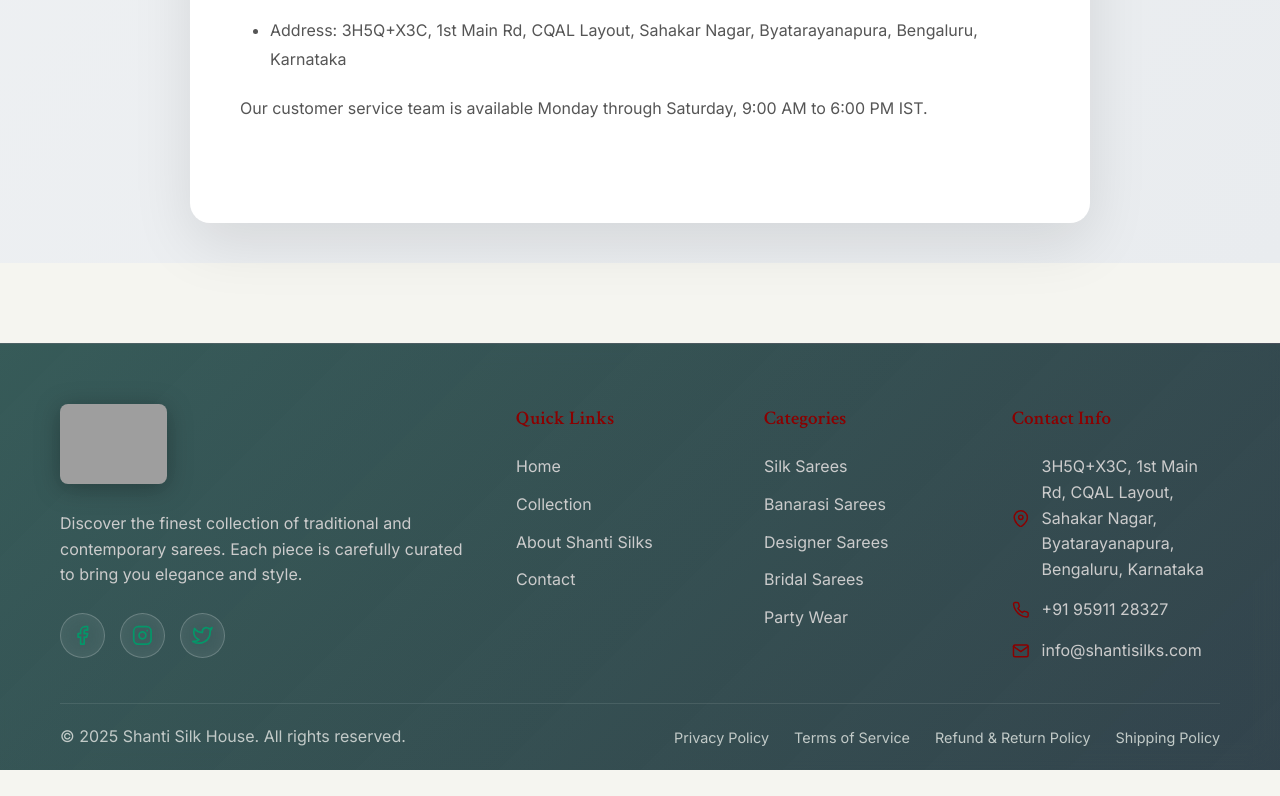
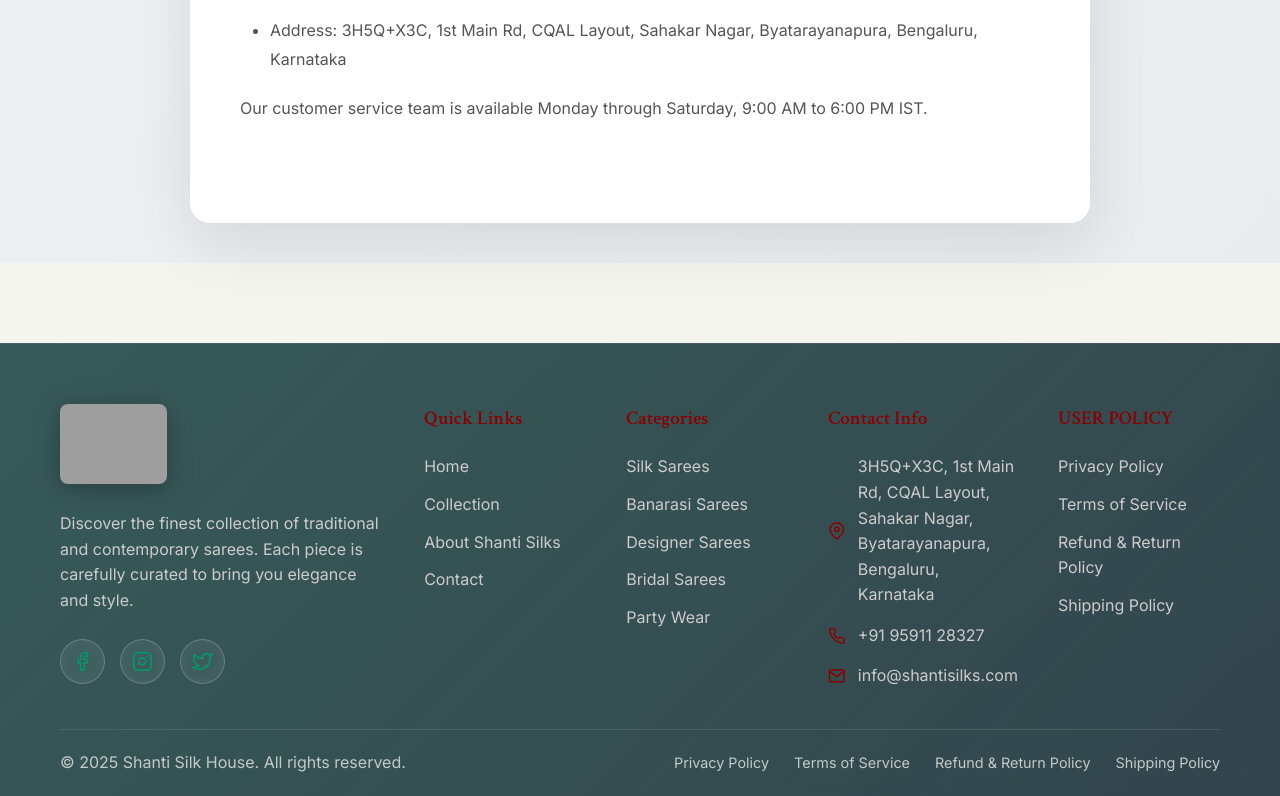
Before and after one commit to Sharan630/Shanti_silkhouse, a React (Create React App) app: page /policies/shipping-policy in a window 1280 px wide. Shown: the part 4174-4970 px from the top of the page. Before the commit the page ends 4944 px from the top, so only its background shows below. Built offline with nearby package versions, Linux system fonts and the light colour scheme; grey boxes are pictures that could not be loaded.

Commit message:
Added pages

```diff
--- a/src/components/Footer.css
+++ b/src/components/Footer.css
@@ -31,7 +31,7 @@
 
 .footer-content {
   display: grid;
-  grid-template-columns: 2fr 1fr 1fr 1fr;
+  grid-template-columns: 2fr 1fr 1fr 1fr 1fr;
   gap: 40px;
   margin-bottom: 40px;
 }
@@ -153,13 +153,18 @@
   margin-bottom: 12px;
 }
 
-.footer-links a {
+.footer-links a,
+.footer-links .footer-link {
   color: #ccc;
+  text-decoration: none;
   transition: color 0.3s ease;
+  cursor: pointer;
 }
 
-.footer-links a:hover {
+.footer-links a:hover,
+.footer-links .footer-link:hover {
   color: #8B0000;
+  text-decoration: underline;
 }
 
 .contact-info {
--- a/src/components/Footer.js
+++ b/src/components/Footer.js
@@ -80,6 +80,17 @@ const Footer = () => {
               </div>
             </div>
           </div>
+
+          {}
+          <div className="footer-section">
+            <h4>USER POLICY</h4>
+            <ul className="footer-links">
+              <li><Link to="/policies/privacy-policy" className="footer-link">Privacy Policy</Link></li>
+              <li><Link to="/policies/terms-of-service" className="footer-link">Terms of Service</Link></li>
+              <li><Link to="/policies/refund-policy" className="footer-link">Refund & Return Policy</Link></li>
+              <li><Link to="/policies/shipping-policy" className="footer-link">Shipping Policy</Link></li>
+            </ul>
+          </div>
         </div>
 
         <div className="footer-bottom">
--- a/src/components/Header.js
+++ b/src/components/Header.js
@@ -51,7 +51,7 @@ const Header = () => {
       } else if (searchTerm.includes('bridal') || searchTerm.includes('wedding') || searchTerm.includes('bride') || searchTerm.includes('marriage')) {
         navigate('/collection/bridal-sarees');
       } else if (searchTerm.includes('cotton') || searchTerm.includes('cotton saree')) {
-        navigate('/collection/silk-sarees'); // Default to silk for cotton searches
+        navigate('/collection/silk-sarees');
       } else if (searchTerm.includes('georgette') || searchTerm.includes('chiffon')) {
         navigate('/collection/designer-sarees');
       } else {
```
